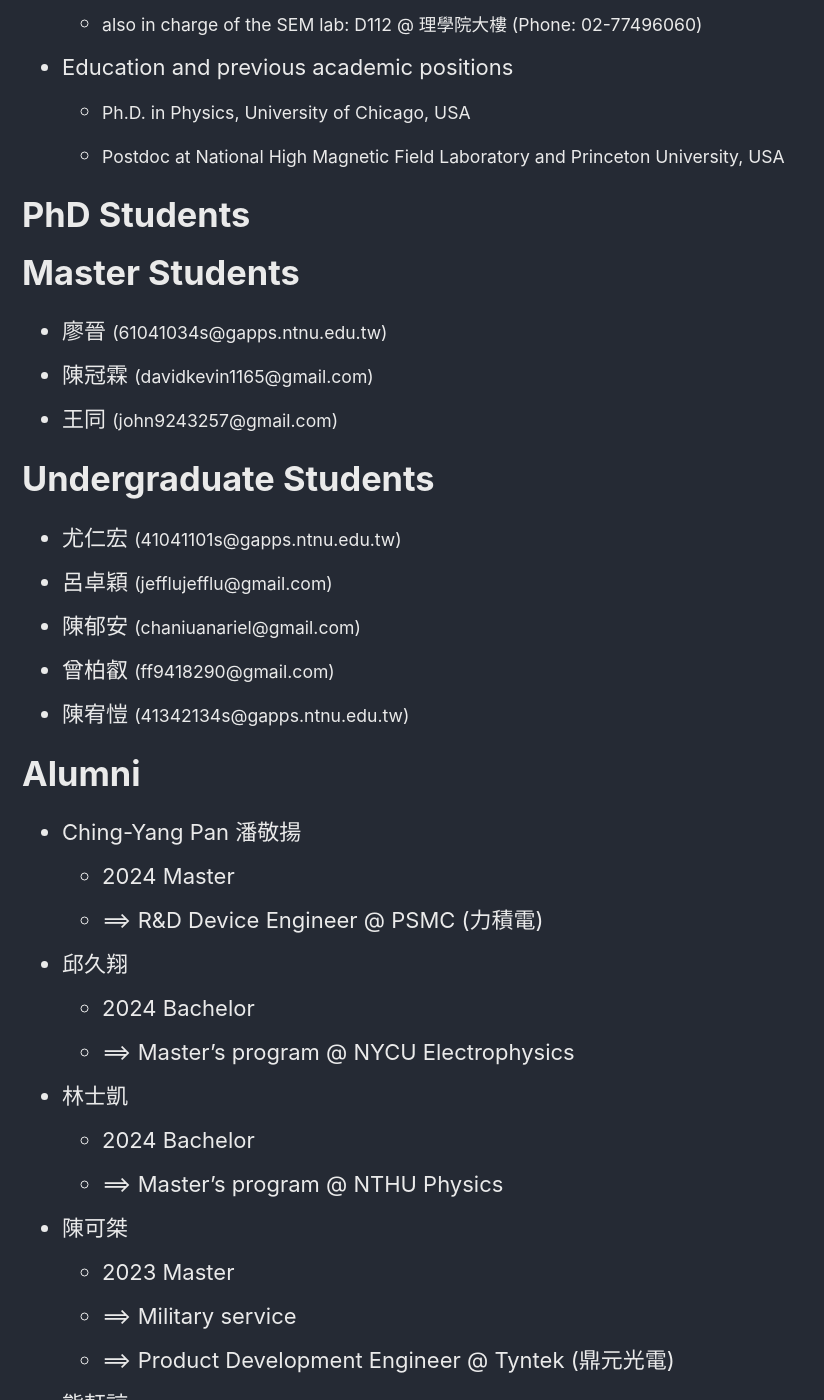
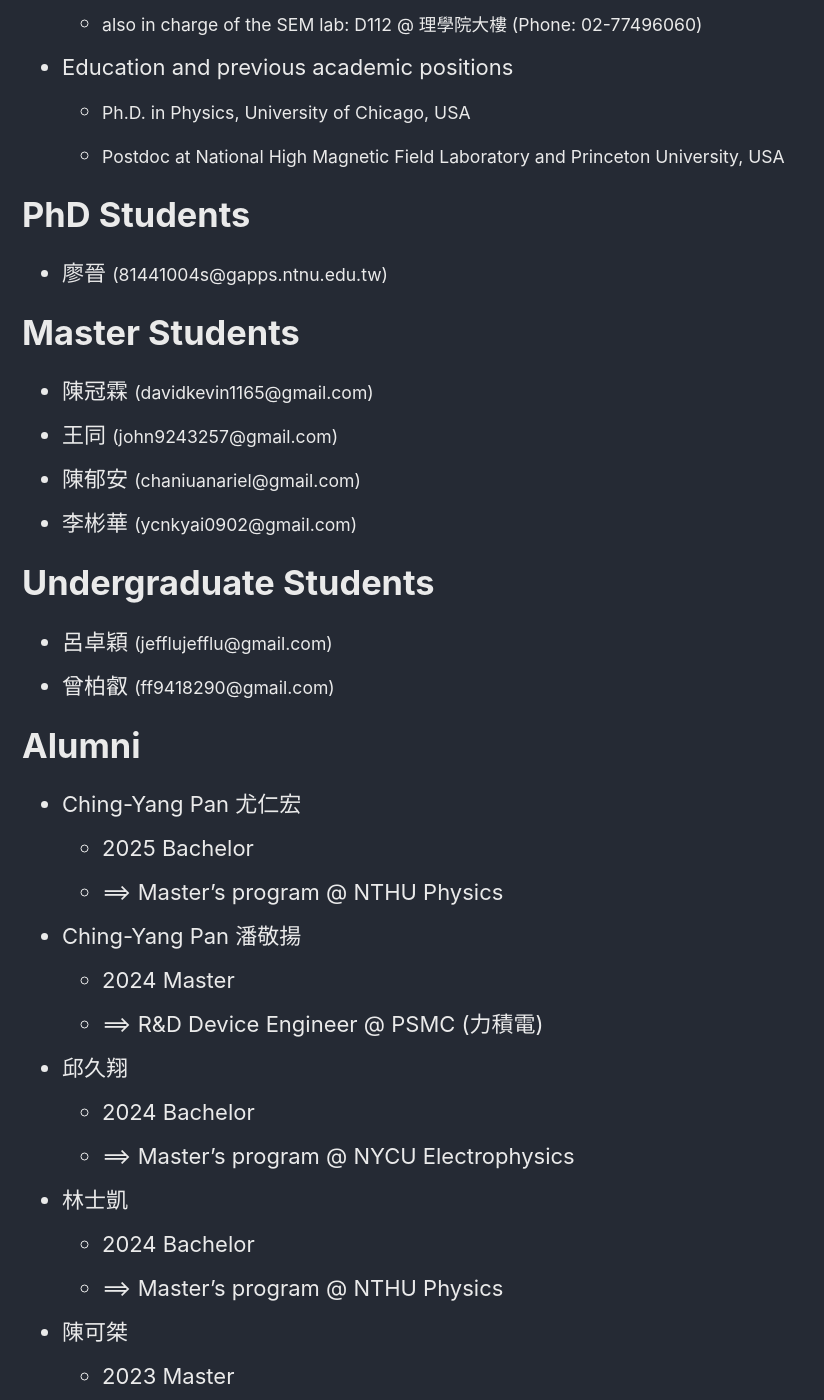
Before and after one commit to pjiang-ntnu/pjiang-ntnu.github.io, a Jekyll site: the page built from _pages/people.md, in a window 1280 px wide and 1400 px high, scrolled down 802 px. Shown: the whole window, without its empty margins (0-824 px from the left). Built offline with Jekyll 4.4.1, drawn with Linux system fonts in a browser that asks for light colours; nearby versions of some CDN libraries; comment, search, counter and statistics services are not loaded.

Commit message:
Update people.md

```diff
--- a/_pages/people.md
+++ b/_pages/people.md
@@ -41,24 +41,25 @@ referrerPolicy="no-referrer-when-downgrade"></a></div></noscript>
 
 # PhD Students
 
+* 廖晉 <span style="font-size:80%;">(81441004s@gapps.ntnu.edu.tw)</span>
 
 # Master Students
 
-* 廖晉 <span style="font-size:80%;">(61041034s@gapps.ntnu.edu.tw)</span>
 * 陳冠霖 <span style="font-size:80%;">(davidkevin1165@gmail.com)</span>
 * 王同 <span style="font-size:80%;">(john9243257@gmail.com)</span>
-
+* 陳郁安 <span style="font-size:80%;">(chaniuanariel@gmail.com)</span>
+* 李彬華 <span style="font-size:80%;">(ycnkyai0902@gmail.com)</span>
 
 # Undergraduate Students
 
-* 尤仁宏 <span style="font-size:80%;">(41041101s@gapps.ntnu.edu.tw)</span>
 * 呂卓穎 <span style="font-size:80%;">(jefflujefflu@gmail.com)</span>
-* 陳郁安 <span style="font-size:80%;">(chaniuanariel@gmail.com)</span>
 * 曾柏叡 <span style="font-size:80%;">(ff9418290@gmail.com)</span>
-* 陳宥愷 <span style="font-size:80%;">(41342134s@gapps.ntnu.edu.tw)</span>
 
 # Alumni
 
+* Ching-Yang Pan 尤仁宏
+  * 2025 Bachelor
+  * ⟹  Master's program @ NTHU Physics
 * Ching-Yang Pan 潘敬揚
   * 2024 Master
   * ⟹  R&D Device Engineer @ PSMC (力積電)
```
